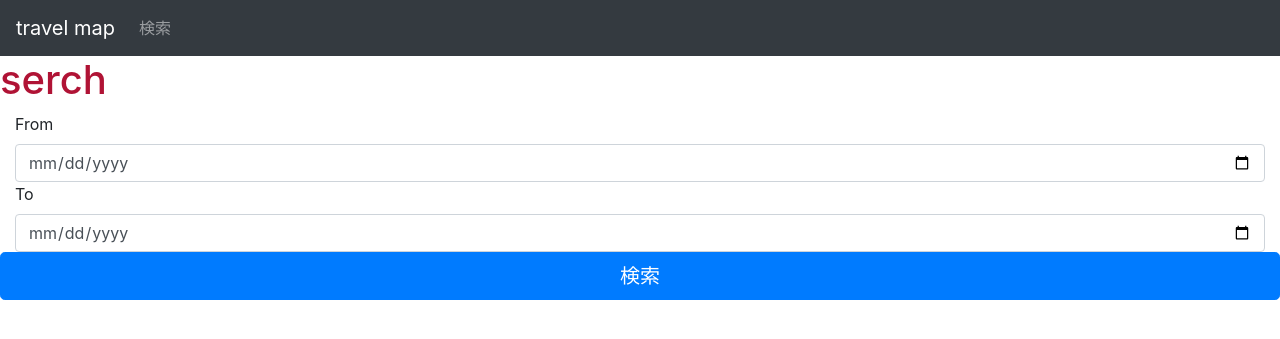
After one commit to mitty1293/travel_map, a Flask app: page /search in a window 1280 px wide. The commit adds this page. Shown: the top 339 px of the page. Run offline with Flask 2, Linux system fonts and the light colour scheme; some libraries are stand-ins or nearby versions.

Commit message:
検索画面の追加

```diff
--- a/travel_map/app/app.py
+++ b/travel_map/app/app.py
@@ -40,21 +40,13 @@ def entry_submit():
     flash("登録処理が完了しました。")
     return redirect(url_for('index'))
 
-@app.route("/edit", methods=['GET'])
-def edit():
-    return render_template("edit.html")
+@app.route("/search", methods=['GET'])
+def search():
+    return render_template("search.html")
 
-@app.route("/edit", methods=['POST'])
-def edit_post():
-    return render_template("edit.html")
-
-@app.route("/delete", methods=['GET'])
-def delete():
-    return render_template("delete.html")
-
-@app.route("/delete", methods=['POST'])
-def delete_post():
-    return render_template("delete.html")
+@app.route("/search_submit", methods=['POST'])
+def search_submit():
+    return render_template("search.html")
 
 if __name__ == '__main__':
     app.run()
--- a/travel_map/app/static/js/gmap.js
+++ b/travel_map/app/static/js/gmap.js
@@ -1,5 +1,6 @@
 var map;
-var marker = null;
+var initMarker =null;
+var clickMarker = null;
 var infoWindow = null;
 var entry_link = '<a href="javascript:postLatLng(${lat_lng});">登録</a>';
 
@@ -15,15 +16,22 @@ function initMap(){
     });
 }
 
+// マーカーの初期表示用
+function showInitMarker(){
+    initMarker = new google.maps.Marker({
+
+    });
+}
+
 // mapクリック時にマーカーと情報ウインドウを設置する
 function addClickMarker(lat_lng, map){
     // 既設のマーカーがある場合削除
-    if(marker != null){
-        marker.setMap(null);
+    if(clickMarker != null){
+        clickMarker.setMap(null);
     }
-    marker = null;
+    clickMarker = null;
     // 新規にマーカーを設置
-    marker = new google.maps.Marker({
+    clickMarker = new google.maps.Marker({
         position: lat_lng,
         map: map,
         title: lat_lng.toString()
@@ -32,7 +40,7 @@ function addClickMarker(lat_lng, map){
     infoWindow = new google.maps.InfoWindow({
         content: `<p>${lat_lng.toString()}</p><p><a href="/entry?lat=${lat_lng.lat()}&lng=${lat_lng.lng()}">登録</a></p>`
     });
-    infoWindow.open(map, marker);
+    infoWindow.open(map, clickMarker);
     // 座標の中心をマーカーの位置へずらす
     map.panTo(lat_lng);
 }
--- a/travel_map/app/templates/layout.html
+++ b/travel_map/app/templates/layout.html
@@ -23,10 +23,7 @@
 			<div class="collapse navbar-collapse" id="navbarText">
 				<ul class="navbar-nav mr-auto">
 					<li class="nav-item">
-						<a class="nav-link" href="/edit">編集</a>
-					</li>
-					<li class="nav-item">
-						<a class="nav-link" href="/delete">削除</a>
+						<a class="nav-link" href="/search">検索</a>
 					</li>
 				</ul>
 			</div>
--- /dev/null
+++ b/travel_map/app/templates/search.html
@@ -0,0 +1,18 @@
+{% extends "layout.html" %}
+{% block head %}
+{{ super() }}
+{% endblock %}
+{% block content %}
+<h1>serch</h1>
+<form class="needs-validation" novalidate method="POST" action="/search_submit">
+    <div class="col">
+        <label for="date_from">From</label>
+        <input type="date" class="form-control" name="date_from" required>
+    </div>
+    <div class="col">
+        <label for="date_to">To</label>
+        <input type="date" class="form-control" name="date_to" required>
+    </div>
+    <button class="btn btn-primary btn-lg btn-block" type="submit">検索</button>
+</form>
+{% endblock %}
```
Also changed, not shown: travel_map/app/templates/delete.html (deleted, +0 -7 lines), travel_map/app/templates/edit.html (deleted, +0 -7 lines).
